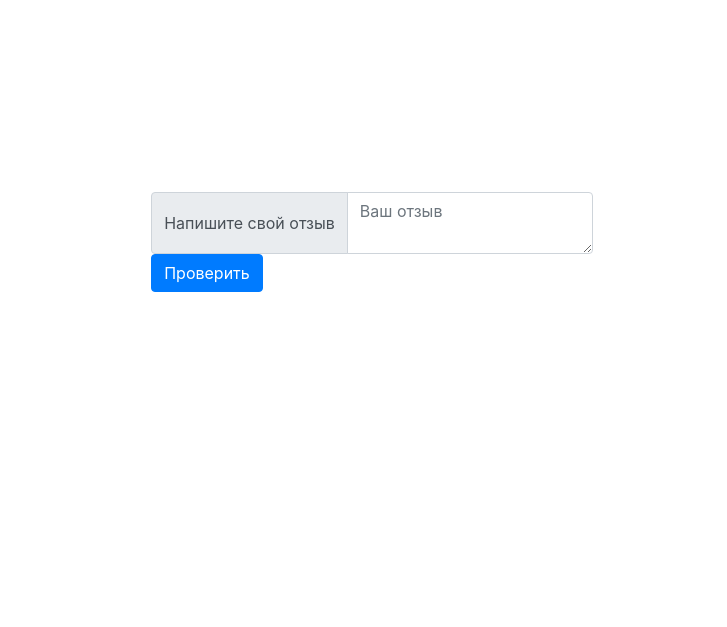
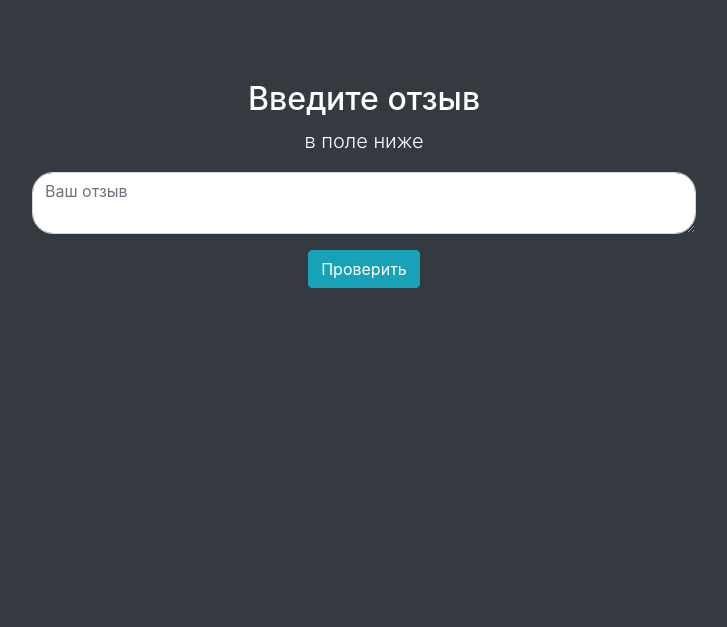
Before and after one commit to Vayne228/greenatom-test, a Django app: page / in a window 1280 px wide. Shown: the top 627 px of the page, without its empty margins (268-995 px from the left). Run offline with Django 3.2, Linux system fonts and the light colour scheme; parts of the project's set-up code (start-up, migrations or seed data) failed here and were passed over; some libraries are stand-ins or nearby versions.

Commit message:
modify front-end

```diff
--- a/greencore/greenapp/templates/greenapp/start.html
+++ b/greencore/greenapp/templates/greenapp/start.html
@@ -4,13 +4,10 @@
 
 <form action="#" method="post">
 	{% csrf_token %}
-	<div class="input-group">
-		<div class="input-group-prepend">
-			<span class="input-group-text">Напишите свой отзыв</span>
-		</div>
+	<div class="input-group  mb-3">
 		<textarea class="form-control" aria-label="With textarea" id="Input" type="text" name="review" placeholder="Ваш отзыв"></textarea>
 	</div>
-	<input class="btn btn-primary" type="submit" value="Проверить">
+	<input class="btn btn-info" type="submit" value="Проверить">
+
 </form>
-
 {% endblock %}
--- /dev/null
+++ b/greencore/static/main.css
@@ -0,0 +1,12 @@
+* {
+  box-sizing: border-box;
+}
+
+body {
+background-size: 100%;
+  background-color: #343a40;
+}
+
+.form-control {
+  border-radius: 21px;
+}
--- a/greencore/templates/base.html
+++ b/greencore/templates/base.html
@@ -10,23 +10,21 @@
 	<link rel="stylesheet" href="https://cdnjs.cloudflare.com/ajax/libs/malihu-custom-scrollbar-plugin/3.1.5/jquery.mCustomScrollbar.min.css">
 	<link rel="shortcut icon" type="image/png" href="{% static 'images/favicon.ico' %}">
 	<link rel="stylesheet" href="{% static 'base/font-awesome/css/font-awesome.min.css' %}">
-    <link rel="stylesheet" href="{% static 'base/main.css' %}">
+	<link rel="stylesheet" href="{% static 'main.css' %}">
 </head>
 
 <body>
 	<div class="container">
-        <div class="d-flex p-5 mt-5 mb-5">
-
-        </div>
-        <div class="d-flex  justify-content-center">
+		<div class="d-flex justify-content-center row">
+			<div class="bg-dark mr-3 pt-3 px-3 pt-5 px-5 text-center w-100 text-white overflow-hidden col-8">
+				<div class="my-3 py-3">
+					<h2 class="display-5">Введите отзыв</h2>
+					<p class="lead">в поле ниже</p>
 					{% block content %}
 
 					{% endblock %}
 				</div>
 			</div>
-    <div class="d-flex p-5 mt-5 mb-5">
-        </div>
-        <div class="d-flex p-5 mt-5 mb-5">
 		</div>
 		<!-- Optional JavaScript -->
 		<!-- jQuery first, then Popper.js, then Bootstrap JS -->
```
Lines whose indentation alone changed are shown as unchanged.
